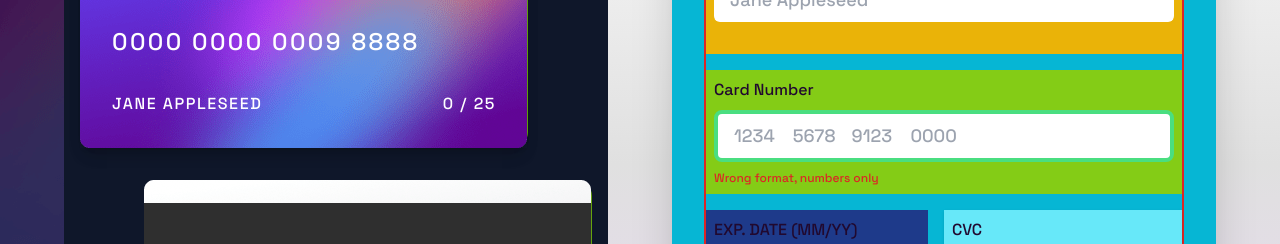
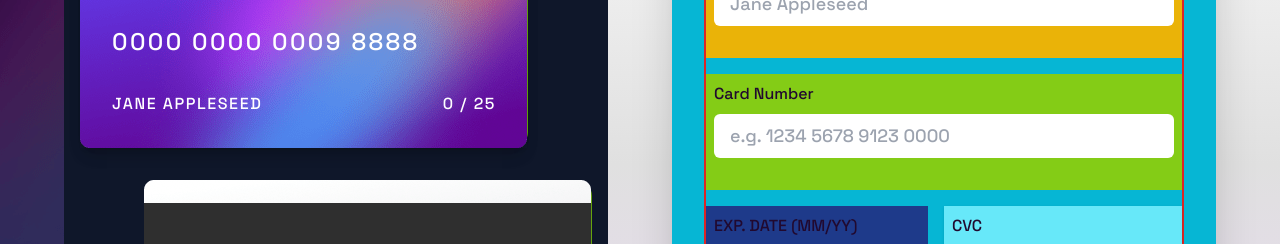
Before and after one commit to SameerJS6/Reactfolio, a React (Vite) app in the folder Interactive-Card-Component/: page / in a window 1280 px wide. Shown: the part 236-480 px from the top of the page. Built offline with nearby package versions, Linux system fonts and the light colour scheme.

Commit message:
Almost Logic Complete

```diff
--- a/Interactive-Card-Component/src/App.jsx
+++ b/Interactive-Card-Component/src/App.jsx
@@ -5,23 +5,26 @@ import bgDesktop from './assets/bg-main-desktop.png'
 import bgMobile from './assets/bg-main-mobile.png'
 import cardFront from './assets/bg-card-front.png'
 import cardBack from './assets/bg-card-back.png'
-import complete from './assets/icon-complete.svg'
+import completeImg from './assets/icon-complete.svg'
 
 export default function App() {
+  const [complete, setComplete] = useState(false)
   const [name, setName] = useState('');
   const [cvc, setCvc] = useState('');
   const [month, setMonth] = useState('');
+  const [ccnumber, setCcnumber] = useState('')
   const [year, setYear] = useState('')
   // All Errors
   const [nameerror, setNameError] = useState(false);
+  const [ccerror, setCcerror] = useState(false);
   const [cvcerror, setCvcError] = useState(false);
   const [montherror, setMontherror] = useState(false)
   const [yearerror, setYearerror] = useState(false);
 
-  const regex = (input) => {
+  const regex = (input, e) => {
     const regexpression = /^[0-9]*$/;
     if(!regexpression.test(input)) {
-      e.preventDefault();
+      e.preventDefault()
     }
   }
 
@@ -48,34 +51,61 @@ export default function App() {
     const input = e.target.value;
     regex(input);
     setYear(input);
-    setYearerror(true);
+    setYearerror(false)
   }
+  const handleCCNumber = (e) => {
+    const input = e.target.value;
 
+    let formattedCardNumber = input.replace(/\s/g, "");
+    formattedCardNumber = formattedCardNumber.replace(/\D/g, '');
+    formattedCardNumber = formattedCardNumber.replace(/(\d{4})/g, "$1 ");
+    formattedCardNumber = formattedCardNumber.trim();
+
+    setCcnumber(formattedCardNumber)
+    setCcerror(false);
+  }
+  const CheckIn = (month, year, name, cvc) => {
+    if (month === 0 || month > 12 || month < currentMonth || month === '' || year < currentYear || year === '' || name === '' || cvc === '' || ccnumber === '') {
+      setComplete(false)
+      alert("Required Information is Blank or Wrong")
+    } else {
+      setComplete(true)
+    }
+  }
   const handleSubmit = (e) => {
     e.preventDefault();
-    name === '' ? setNameError(true) : setNameError(false);
-    cvc === '' ? setCvcError(true) : setCvcError(false);
-    month === '' ? setMontherror(true) : setMontherror(false);
-    year === '' ? setYearerror(true) : setYearerror(false);
+    if(!complete) {
+      month === 0 ? alert("Month Doesn't exists in this Planet, You Idiot") : '';
+      month > 12 ? alert(month + " Months Doesn't exists in this Planet, You Idiot") : '';
+      month < currentMonth ? alert("Expiration Month Should be higher that Current Month i.e. " + month): '';
+      year < currentYear ? alert("Expiration Year Should not be greater than or equal to Current Year i.e. " + currentYear) : '';
 
-    month === 0 ? alert("Month Doesn't exists in this Planet, You Idiot") : '';
-    month > 12 ? alert(month + " Months Doesn't exists in this Planet, You Idiot") : '';
-    month < currentMonth ? alert("Expiration Month Should be higher that Current Month i.e. " + month): '';
-    year < currentYear ? alert("Expiration Year Should not be less than Current Year i.e. " + year) : '';
+      name === '' ? setNameError(true) : setNameError(false);
+      cvc === '' ? setCvcError(true) : setCvcError(false);
+      month === '' ? setMontherror(true) : setMontherror(false);
+      year === '' ? setYearerror(true) : setYearerror(false);
+      ccnumber === '' ? setCcerror(true) : setCcerror(false);
+
+      CheckIn(month, year, name, cvc);
+    } else {
+      setComplete(!complete);
+    }
+
   }
   return (
    <main className='grid grid-rows-2 gap-0 md:gap-8 xl:gap-16 lg:grid-cols-2 lg:grid-rows-none lg:items-center min-h-screen lg:px-8 xl:px-16'>
-    <div className="fixed -z-10 left-0 ">
+    <div className="absolute lg:fixed -z-10 left-0 h-screen">
       <picture>
         <source media="(min-width: 960px)" srcSet={bgDesktop} />
-        <img src={bgMobile} alt="Background Image for Mobile" />
+        <img className="w-screen lg:w-auto" src={bgMobile} alt="Background Image for Mobile" />
       </picture>
     </div>
     <div className="card-preview | relative bg-slate-900 p-2 md:p-4 lg:p-4">
+
       <div className="card-front | absolute z-10 lg:inset-0 lg:relative text-white bg-lime-600 rounded-2xl max-w-md 2xl:mx-auto shadow-lg ">
         <img className="shadow-lg" src={cardFront} alt="Front Side of Credit Card" />
         <img className='logo | absolute top-4 left-6 lg:top-8 lg:left-8'src={logo} alt="Card Logo" />
-        <span className='absolute left-6 top-1/2 text-2xl lg:left-8 lg:top-2/4 tracking-widest'>0000 0000 0009 8888</span>
+        <span className='absolute left-6 top-1/2 text-2xl lg:left-8 lg:top-2/4 tracking-widest'>{ccnumber === '' ? '0000 0000 0009 8888' : ccnumber}</span>
         <span className='absolute left-6 bottom-6 md:text-base lg:left-8 text-sm lg:bottom-8 tracking-widest uppercase'>{name !== ''? name :"Jane Appleseed"}</span>
         <span className='absolute right-6 bottom-6 text-sm md:text-base lg:right-8 lg:bottom-8 tracking-widest'>{month >= 10 ? month : "0"+month} / {year === '' ? (currentYear + 2).toLocaleString().slice(3,5) : year.slice(2,4)}</span>
       </div>
@@ -86,33 +116,30 @@ export default function App() {
     </div>
 
     <div className='form-container | bg-cyan-500 p-4 lg:p-8 rounded-2xl shadow-2xl md:mx-auto lg:mx-0 overflow-hidden'>
+
       <form className='flex flex-col border-2 gap-4 border-red-600 max-w-lg'>
-        <div className="flex flex-col gap-2 bg-yellow-500 p-1 md:p-2">
+        <div className={`flex flex-col gap-2 bg-yellow-500 p-1 md:p-2 ${complete ? 'hidden ' : ""}`}>
           <label htmlFor="card-name">Cardholder Name</label>
           <input className={`text-lg rounded-md p-2 md:px-4 transition-all duration-300 outline-none outline-offset-0 outline-transparent ${nameerror ? 'outline-red-500 error' : ''}`} type="text" id="card-name" value={name}
           onChange={ handleChange } maxLength={28} required placeholder='Jane Appleseed'/>
           <span className={`text-red-700 text-xs opacity-0 translate-y-2 transition-transfrom duration-300 font-medium ${nameerror ? 'show translate-y-0' : ''}`}>Can't be blank</span>
         </div>
-        <fieldset className='bg-lime-500 border-none p-1 md:p-2 grid gap-2'>
+
+        <fieldset className={`bg-lime-500 border-none p-1 md:p-2 grid gap-2 ${complete ? 'hidden' : ""}`}>
           <legend className='invisible absolute -top-full -z-10'>Card Number</legend>
           <label htmlFor="cc-1">Card Number</label>
-            <div className='card-number | flex border-4 rounded-lg p-2 md:px-4 bg-white border-green-400 text-lg transition-all duration-300'>
-              <input className='' type="tel" id="cc-1" maxLength={4} required pattern='[0-9]{4}' aria-label="Credit Card First 4 Digits" placeholder='1234' />
-              <input className='' type="tel" maxLength={4} aria-label="Credit Card Second 4 Digits" placeholder='5678'/>
-              <input className='' type="tel" maxLength={4} aria-label="Credit Card Second Last 4 Digits" placeholder='9123'/>
-              <input className='' type="tel" maxLength={4} aria-label="Credit Card Last 4 Digits" placeholder='0000'/>
-            </div>
-            <span className='text-red-600 text-xs font-medium'>Wrong format, numbers only</span>
+              <input className={`rounded-md outline-none outline-offset-0 outline-transparent p-2 md:px-4 text-lg transition-all duration-300 ${ccerror ? "outline-red-500 error" : ''}`} value={ ccnumber } onChange={ handleCCNumber } type="tel" id="cc" maxLength={19} required pattern='[0-9]{19}' aria-label="Credit Card Number" placeholder='e.g. 1234 5678 9123 0000' />
+            <span className={`text-red-600 opacity-0 translate-y-2 transition-transform duration-300 text-xs font-medium ${ccerror ? "show translate-y-0" : '' }`}>Can't blank</span>
         </fieldset>
 
-        <div className="input-row | flex gap-4">
+        <div className={`input-row | flex gap-4 ${complete ? 'hidden' : ""}`}>
             <fieldset className=' flex flex-col gap-2 bg-blue-900 border-none p-1 md:p-2 overflow-hidden w-1/2'>
               <legend className='invisible absolute -top-full -z-10'>EXP. DATE (MM/YY)</legend>
               <label className="" htmlFor="expiration-month">EXP. DATE (MM/YY)</label>
               <div className='flex justify-around gap-2'>
 
-                <input className={`rounded-md text-lg p-2 md:px-4 w-1/2 transition-all duration-300 `} value = {month} onChange={handleMonth} type="tel" id="expiration-month" maxLength={2} required pattern='[0-2]{2}' placeholder='MM'/>
-                <input className={`rounded-md text-lg p-2 md:px-4 w-1/2 transition-all duration-300 `} value = {year} onChange={handleYear} type="tel" id="expiration-year" maxLength={4} required pattern='[0-9]{4}' placeholder='YY'/>
+                <input className={`rounded-md outline-none outline-offset-0 outline-transparent text-lg p-2 md:px-4 w-1/2 transition-all duration-300 ${montherror ? "outline-red-500 error" : ''}`} value = {month} onChange={handleMonth} type="tel" id="expiration-month" maxLength={2} required pattern='[0-2]{2}' placeholder='MM'/>
+                <input className={`rounded-md outline-none outline-offset-0 outline-transparent text-lg p-2 md:px-4 w-1/2 transition-all duration-300 ${yearerror ? "outline-red-500 error" : ''}`} value = {year} onChange={handleYear} type="tel" id="expiration-year" maxLength={4} required pattern='[0-9]{4}' placeholder='YY'/>
 
               </div>
               <span className={`text-red-500 text-xs opacity-0 translate-y-2 font-medium transition-all duration-300 ${montherror ? 'show translate-y-0': yearerror ? 'show translate-y-0' :''}`}>{month === '' ? "Month Can't be blank" : year === '' ? "Year Can't be blank" : ''}</span>
@@ -125,15 +152,19 @@ export default function App() {
           </div>
         </div>
 
+        <div className={`thank-you | grid gap-8 justify-center ${complete ? '' : "hidden"}`}>
+          <img className="mx-auto" src={completeImg} alt="Complete Sign" />
+          <p>We've added your card details</p>
+        </div>
+
         <Ripples>
           <button className="submit-btn | border-2 border-transparent w-full rounded-lg text-lg py-2 px-4 shadow-md text-white font-medium" type="submit" onClick={ handleSubmit }>Confirm</button>
         </Ripples>
       </form>
 
-      <div className="thank-you | hidden">
-        <img src={complete} alt="Complete Sign" />
-        <p>We've added your card details</p>
-      </div>
+
+
+
     </div>
    </main>
   )
--- a/Interactive-Card-Component/src/index.css
+++ b/Interactive-Card-Component/src/index.css
@@ -39,14 +39,6 @@ body {
     left: 20%;
     right: 2%;
 }
-
-
-
-.card-number > input {
-    width: 14%;
-}
-
-
 .submit-btn {
     background-color: hsl(278, 68%, 11%);
     transition: background-color 500ms ease, color 350ms ease, transform 350ms ease;
@@ -58,15 +50,12 @@ body {
 }
 #card-name:focus-visible,
 #cvc:focus-visible,
-input:focus-visible,
-.card-number:has(input:focus-visible) {
+input:focus-visible{
     transform: scale(0.99);
     outline: 1px solid hsl(278, 68%, 11%);
     box-shadow: 0 10px 15px -3px rgb(0 0 0 / 0.1), 0 4px 6px -4px rgb(0 0 0 / 0.1);
 }
-/* .error:focus-visible {
-    outline: 1px solid #ef4444;
-} */
+
 input:focus-visible {
     outline: none;
     border: none;
@@ -74,7 +63,6 @@ input:focus-visible {
 }
 @media (max-width: 450px) {
     .text-2xl { font-size: 1.15rem; }
-    .card-number > input { width: 20%;}
     .bottom-6 { bottom: var(--padding); }
     .right-6 { right: var(--padding); }
     .left-6 { left: var(--padding); }
```
